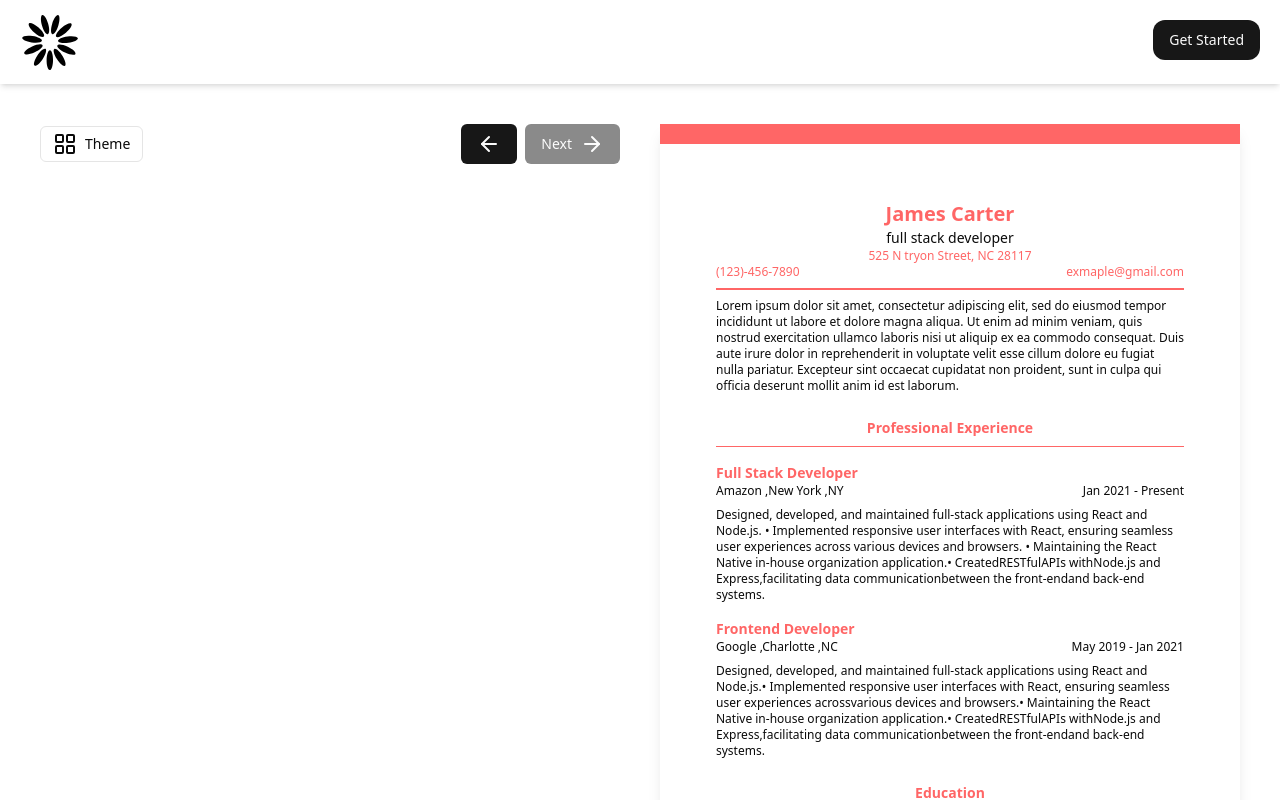
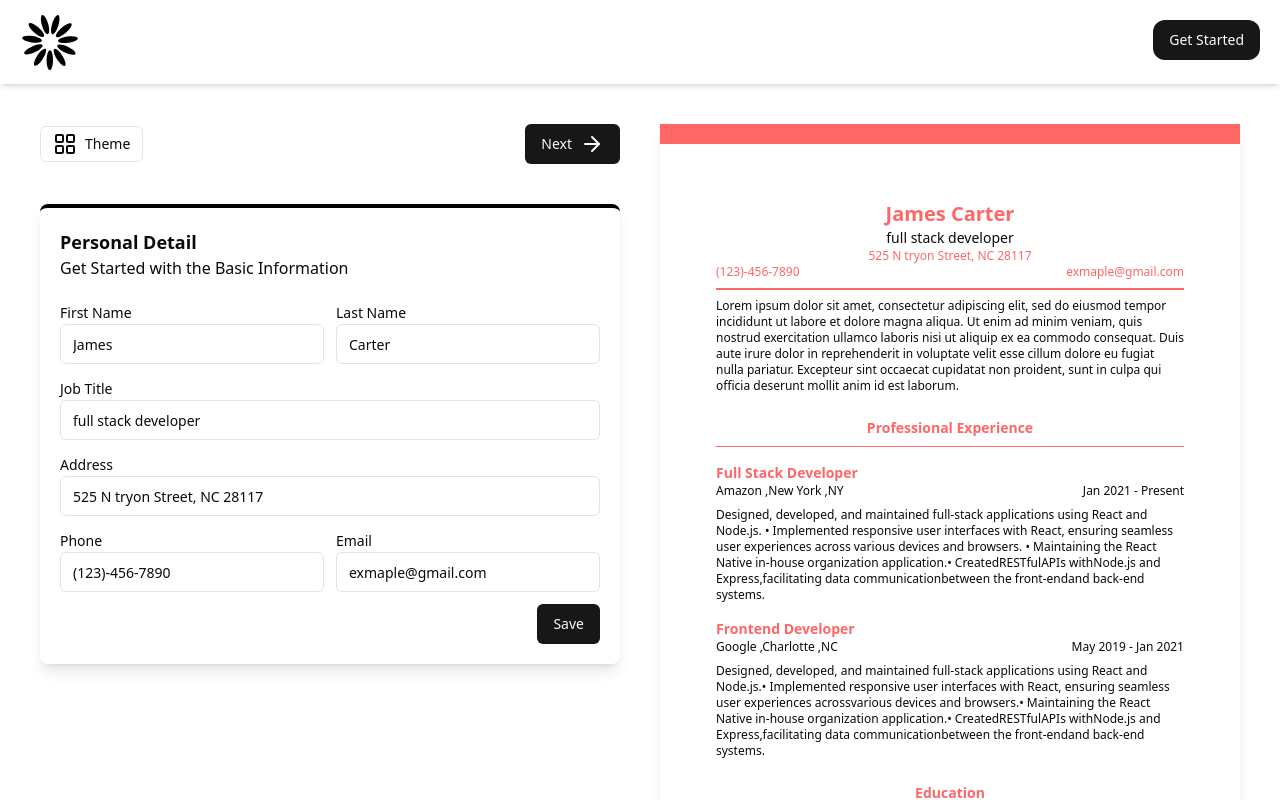
Before and after one commit to GouravJchaturvedi/AI-RESUME-BUILDER, a React (Vite) app: page /dashboard/resume/1/edit in a window 1280 px wide. Shown: the top 800 px of the page. Built offline with nearby package versions, Linux system fonts and the light colour scheme; no server answers.

Commit message:
Add Summary Section

```diff
--- /dev/null
+++ b/src/components/ui/textarea.jsx
@@ -0,0 +1,18 @@
+import * as React from "react"
+
+import { cn } from "@/lib/utils"
+
+const Textarea = React.forwardRef(({ className, ...props }, ref) => {
+  return (
+    (<textarea
+      className={cn(
+        "flex min-h-[80px] w-full rounded-md border border-input bg-background px-3 py-2 text-sm ring-offset-background placeholder:text-muted-foreground focus-visible:outline-none focus-visible:ring-2 focus-visible:ring-ring focus-visible:ring-offset-2 disabled:cursor-not-allowed disabled:opacity-50",
+        className
+      )}
+      ref={ref}
+      {...props} />)
+  );
+})
+Textarea.displayName = "Textarea"
+
+export { Textarea }
--- a/src/dashboard/components/forms/PersonalDetail.jsx
+++ b/src/dashboard/components/forms/PersonalDetail.jsx
@@ -1,94 +1,124 @@
-import React, { useContext, useEffect, useState } from 'react'
-import { ResumeInfoContext } from '@/context/ResumeInfoContext'
-import { Input } from '@/components/ui/input'
-import { Button } from '@/components/ui/button';
-import { useParams } from 'react-router-dom';
-import { LoaderCircle } from 'lucide-react';
-import GlobalApi from '../../../../service/GlobalApi';
-import { toast } from 'sonner';
+import React, { useContext, useEffect, useState } from "react";
+import { ResumeInfoContext } from "@/context/ResumeInfoContext";
+import { Input } from "@/components/ui/input";
+import { Button } from "@/components/ui/button";
+import { useParams } from "react-router-dom";
+import { LoaderCircle } from "lucide-react";
+import GlobalApi from "../../../../service/GlobalApi";
+import { toast } from "sonner";
 
-function PersonalDetail({enabledNext}) {
+function PersonalDetail({ enabledNext }) {
+  const params = useParams();
+  const { resumeInfo, setResumeInfo } = useContext(ResumeInfoContext);
 
-    const params = useParams();
-    const {resumeInfo, setResumeInfo} = useContext(ResumeInfoContext);
-
-    const [formData , setFormData] = useState();
-    const [loading , setLoading] = useState(false);
+  const [formData, setFormData] = useState();
+  const [loading, setLoading] = useState(false);
 
   useEffect(() => {
-        console.log(params)
-    },[])
+    console.log(params);
+  }, []);
   const handleInputChange = (e) => {
     enabledNext(false);
-        const {name , value} = e.target;
+    const { name, value } = e.target;
     setFormData({
       ...formData,
-            [name] : value
-        })
+      [name]: value,
+    });
     setResumeInfo({
       ...resumeInfo,
-            [name]: value
-        })
-    }
+      [name]: value,
+    });
+  };
 
   const onSave = (e) => {
     e.preventDefault();
     setLoading(true);
 
     const data = {
-            data : formData
-        }
-        GlobalApi.updateResumeDetail(params?.resumeId , data).then(resp =>{
+      data: formData,
+    };
+    GlobalApi.updateResumeDetail(params?.resumeId, data).then(
+      (resp) => {
         console.log(resp);
         enabledNext(true);
         setLoading(false);
-            toast("Details Updated")
-        },(error) => {
+        toast("Details Updated");
+      },
+      (error) => {
         setLoading(false);
-        })
+      }
+    );
     enabledNext(true);
-    }
+  };
   return (
-    <div className='p-5 shadow-lg rounded-lg border-t-black border-t-4 mt-10'>
-        <h2 className='font-bold text-lg'>
-            Personal Detail
-        </h2>
-        <p>
-            Get Started with the Basic Information
-        </p>
+    <div className="p-5 shadow-lg rounded-lg border-t-black border-t-4 mt-10">
+      <h2 className="font-bold text-lg">Personal Detail</h2>
+      <p>Get Started with the Basic Information</p>
       <form onSubmit={onSave}>
-            <div className='grid grid-cols-2 mt-5 gap-3'>
+        <div className="grid grid-cols-2 mt-5 gap-3">
           <div>
-                    <label className='text-sm'>First Name</label>
-                    <Input name="firstName" defaultValue={resumeInfo?.firstName} required onChange={handleInputChange}/>
+            <label className="text-sm">First Name</label>
+            <Input
+              name="firstName"
+              defaultValue={resumeInfo?.firstName}
+              required
+              onChange={handleInputChange}
+            />
           </div>
           <div>
-                    <label className='text-sm'>Last Name</label>
-                    <Input name="lastName" defaultValue={resumeInfo?.lastName} required onChange={handleInputChange}/>
+            <label className="text-sm">Last Name</label>
+            <Input
+              name="lastName"
+              defaultValue={resumeInfo?.lastName}
+              required
+              onChange={handleInputChange}
+            />
           </div>
-                <div className='col-span-2'>
-                    <label className='text-sm'>Job Title</label>
-                    <Input name="jobTitle" defaultValue={resumeInfo?.jobTitle} required onChange={handleInputChange}/>
+          <div className="col-span-2">
+            <label className="text-sm">Job Title</label>
+            <Input
+              name="jobTitle"
+              defaultValue={resumeInfo?.jobTitle}
+              required
+              onChange={handleInputChange}
+            />
           </div>
-                <div className='col-span-2'>
-                    <label className='text-sm'>Address</label>
-                    <Input name="address" defaultValue={resumeInfo?.address} required onChange={handleInputChange}/>
+          <div className="col-span-2">
+            <label className="text-sm">Address</label>
+            <Input
+              name="address"
+              defaultValue={resumeInfo?.address}
+              required
+              onChange={handleInputChange}
+            />
           </div>
           <div>
-                    <label className='text-sm'>Phone</label>
-                    <Input name="phone" defaultValue={resumeInfo?.phone} required onChange={handleInputChange}/>
+            <label className="text-sm">Phone</label>
+            <Input
+              name="phone"
+              defaultValue={resumeInfo?.phone}
+              required
+              onChange={handleInputChange}
+            />
           </div>
           <div>
-                    <label className='text-sm'>Email</label>
-                    <Input name="email" defaultValue={resumeInfo?.email} required onChange={handleInputChange}/>
+            <label className="text-sm">Email</label>
+            <Input
+              name="email"
+              defaultValue={resumeInfo?.email}
+              required
+              onChange={handleInputChange}
+            />
           </div>
         </div>
-            <div className='mt-3 flex justify-end'>
-                <Button type="submit" diabled={loading}>{loading ? <LoaderCircle className='animate-spin'/> : 'Save'}</Button>
+        <div className="mt-3 flex justify-end">
+          <Button type="submit" diabled={loading}>
+            {loading ? <LoaderCircle className="animate-spin" /> : "Save"}
+          </Button>
         </div>
       </form>
     </div>
-  )
+  );
 }
 
-export default PersonalDetail
+export default PersonalDetail;
--- /dev/null
+++ b/src/dashboard/components/forms/Summary.jsx
@@ -0,0 +1,78 @@
+import React, { useContext, useEffect, useState } from "react";
+import { Button } from "@/components/ui/button";
+import { Textarea } from "@/components/ui/textarea";
+import { ResumeInfoContext } from "@/context/ResumeInfoContext";
+import GlobalApi from "../../../../service/GlobalApi";
+import { useParams } from "react-router-dom";
+import { Brain, LoaderCircle } from "lucide-react";
+
+function Summary({ enabledNext }) {
+  const { resumeInfo, setResumeInfo } = useContext(ResumeInfoContext);
+  const [summaryInput, setSummaryInput] = useState();
+  const [loading, setLoading] = useState(false);
+  const params = useParams();
+
+  useEffect(() => {
+    summaryInput &&
+      setResumeInfo({
+        ...resumeInfo,
+        summary: summaryInput,
+      });
+  }, [summaryInput]);
+
+  const onSave = (e) => {
+    e.preventDefault();
+    setLoading(true);
+
+    const data = {
+      data: {
+        summary: summaryInput,
+      },
+    };
+    GlobalApi.updateResumeDetail(params?.resumeId, data).then(
+      (resp) => {
+        console.log(resp);
+        enabledNext(true);
+        setLoading(false);
+        toast("Details Updated");
+      },
+      (error) => {
+        setLoading(false);
+      }
+    );
+  };
+  return (
+    <div>
+      <div className="p-5 shadow-lg rounded-lg border-t-black border-t-4 mt-10">
+        <h2 className="font-bold text-lg">Summary Detail</h2>
+        <p>Please provide a summary for your job title.</p>
+
+        <form className="mt-7" onSubmit={onSave}>
+          <div className="flex justify-between items-end">
+            <label>Add Summary</label>
+            <Button
+              variant="outline"
+              type="button"
+              className="border-gray-800  transition duration-300 ease-in-out hover:bg-gray-900 hover:text-white flex gap-2"
+            >
+              <Brain className="h-4 w-4" />
+              Generate from AI
+            </Button>
+          </div>
+          <Textarea
+            required
+            className="mt-4"
+            onChange={(e) => setSummaryInput(e.target.value)}
+          />
+          <div className="mt-2 flex justify-end">
+            <Button type="submit" diabled={loading}>
+              {loading ? <LoaderCircle className="animate-spin" /> : "Save"}
+            </Button>
+          </div>
+        </form>
+      </div>
+    </div>
+  );
+}
+
+export default Summary;
--- a/src/dashboard/resume/components/FormSection.jsx
+++ b/src/dashboard/resume/components/FormSection.jsx
@@ -1,36 +1,52 @@
-import PersonalDetail from '@/dashboard/components/forms/PersonalDetail'
-import { ArrowLeft, ArrowRight, LayoutGrid } from 'lucide-react'
-import React, { useState } from 'react'
-import { Button } from '@/components/ui/button'
+import PersonalDetail from "@/dashboard/components/forms/PersonalDetail";
+import { ArrowLeft, ArrowRight, LayoutGrid } from "lucide-react";
+import React, { useState } from "react";
+import { Button } from "@/components/ui/button";
+import Summary from "@/dashboard/components/forms/Summary";
 
 function FormSection() {
-  const [activeFormIndex , setActiveFormIndex] = useState(2);
-  const [enableNext , setEnableNext] = useState(false);
+  const [activeFormIndex, setActiveFormIndex] = useState(1);
+  const [enableNext, setEnableNext] = useState(true);
   return (
     <div>
-
-      <div className='flex justify-between items-center'>
-        <Button variant="outline" size="sm" className="flex gap-2"> <LayoutGrid/> Theme</Button>
-        <div className='flex gap-2'>
-          {activeFormIndex > 1 && <Button className="size-sm" onClick={() => setActiveFormIndex(activeFormIndex - 1)}> <ArrowLeft/> </Button>}
-          <Button disabled={!enableNext} className="flex gap-2 size-sm" onClick={() => setActiveFormIndex(activeFormIndex + 1)}>Next <ArrowRight/> </Button>
+      <div className="flex justify-between items-center">
+        <Button variant="outline" size="sm" className="flex gap-2">
+          {" "}
+          <LayoutGrid /> Theme
+        </Button>
+        <div className="flex gap-2">
+          {activeFormIndex > 1 && (
+            <Button
+              className="size-sm"
+              onClick={() => setActiveFormIndex(activeFormIndex - 1)}
+            >
+              {" "}
+              <ArrowLeft />{" "}
+            </Button>
+          )}
+          <Button
+            disabled={!enableNext}
+            className="flex gap-2 size-sm"
+            onClick={() => setActiveFormIndex(activeFormIndex + 1)}
+          >
+            Next <ArrowRight />{" "}
+          </Button>
         </div>
       </div>
 
-
-      {activeFormIndex === 1 ? <PersonalDetail enabledNext={(v)=>setEnableNext(v)}/> : null}
-
-      {/* Summary */}
+      {activeFormIndex === 1 ? (
+        <PersonalDetail enabledNext={(v) => setEnableNext(v)} />
+      ) : activeFormIndex == 2 ? (
+        <Summary enabledNext={(v) => setEnableNext(v)}/>
+      ) : null}
 
       {/* Experience */}
 
       {/* Education */}
 
       {/* Skills */}
-
-
     </div>
-  )
+  );
 }
 
-export default FormSection
+export default FormSection;
```
Lines whose indentation alone changed are shown as unchanged.
